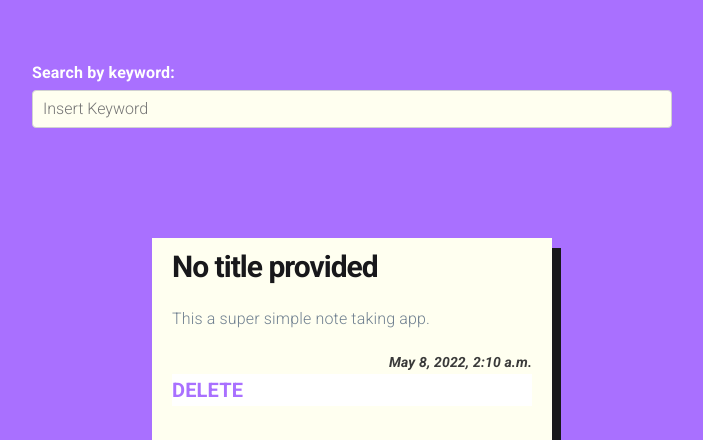
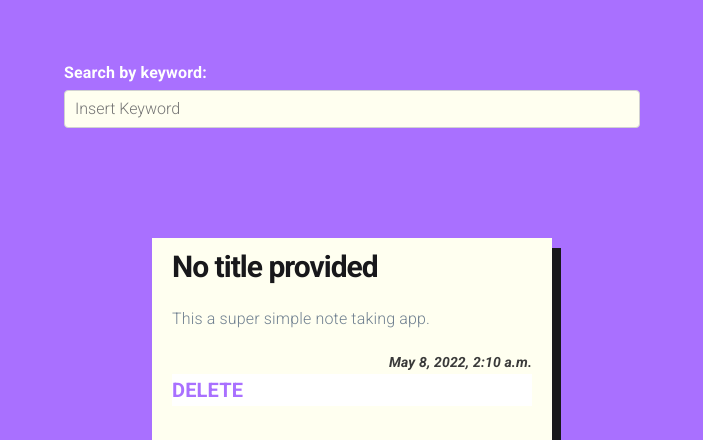
Before and after one commit to andreaevolo/django-note-taking-app, a Django app: page / in a window 1280 px wide. Shown: the part 56-496 px from the top of the page, without its empty margins (288-991 px from the left). Run offline with Django 4.2, Linux system fonts and the light colour scheme; data comes from the database, SQL or seed files in the repository; both versions use the stored data as it was after the commit.

Commit message:
changed the width of searchbar

```diff
--- a/notes/static/notes/main.css
+++ b/notes/static/notes/main.css
@@ -136,7 +136,7 @@ nav ul {
 
 #searchKeyword {
     background-color: ivory;
-    width: 50vw;
+    width: 45vw;
 }
 
 .alert {
```
Also changed, not shown: db.sqlite3.
